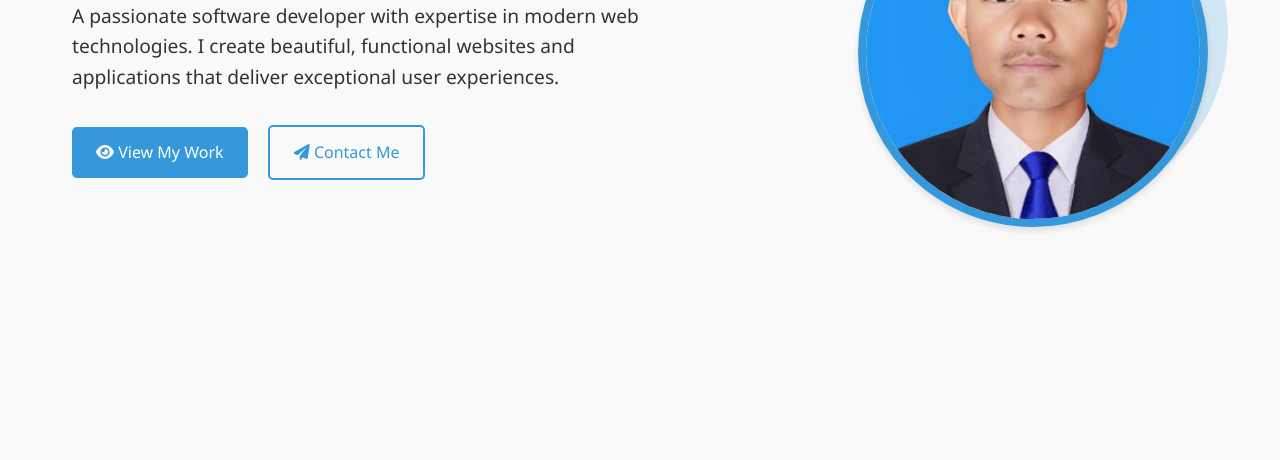
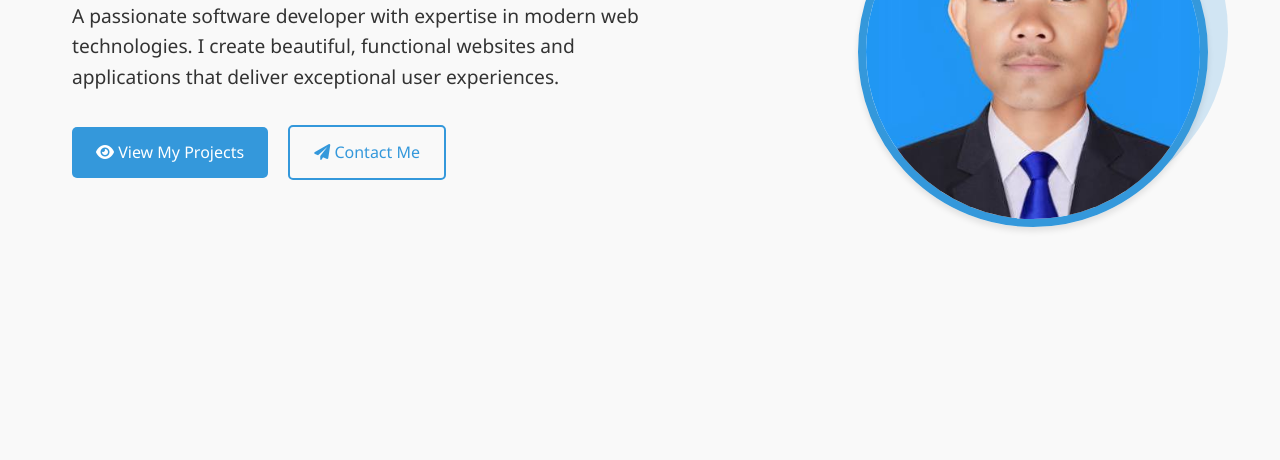
Before and after one commit to Bun-Piseth/portfolio.github.io, a plain HTML site: page index.html in a window 1280 px wide. Shown: the part 340-800 px from the top of the page. Drawn offline with Linux system fonts and the light colour scheme.

Commit message:
Add files via upload

```diff
--- a/index.html
+++ b/index.html
@@ -38,7 +38,7 @@
                 <h1>Hi, I'm <span>Bun Piseth</span></h1>
                 <p>A passionate software developer with expertise in modern web technologies. I create beautiful, functional websites and applications that deliver exceptional user experiences.</p>
                 <div class="btn-container">
-                    <a href="#projects" class="btn"><i class="fas fa-eye"></i> View My Work</a>
+                    <a href="#projects" class="btn"><i class="fas fa-eye"></i> View My Projects</a>
                     <a href="#contact" class="btn btn-outline"><i class="fas fa-paper-plane"></i> Contact Me</a>
                 </div>
             </div>
```
